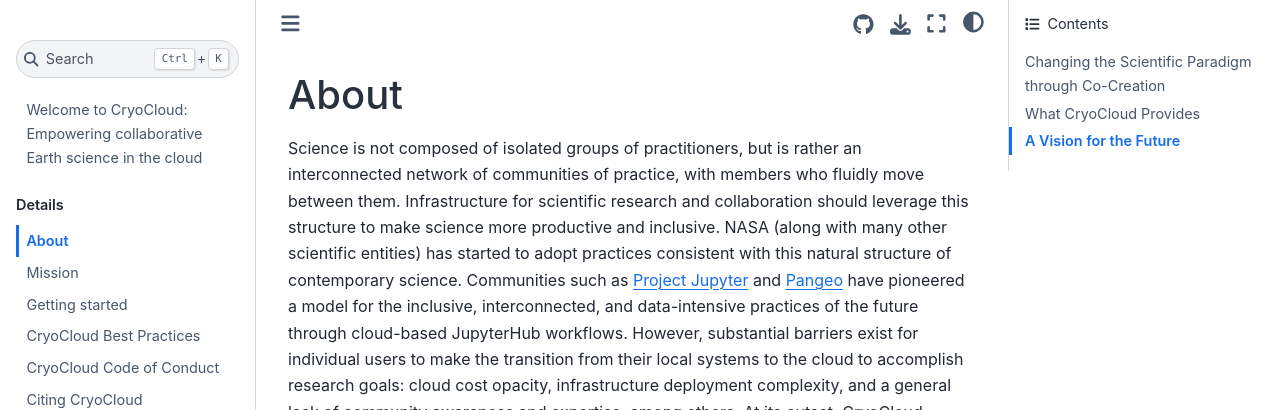
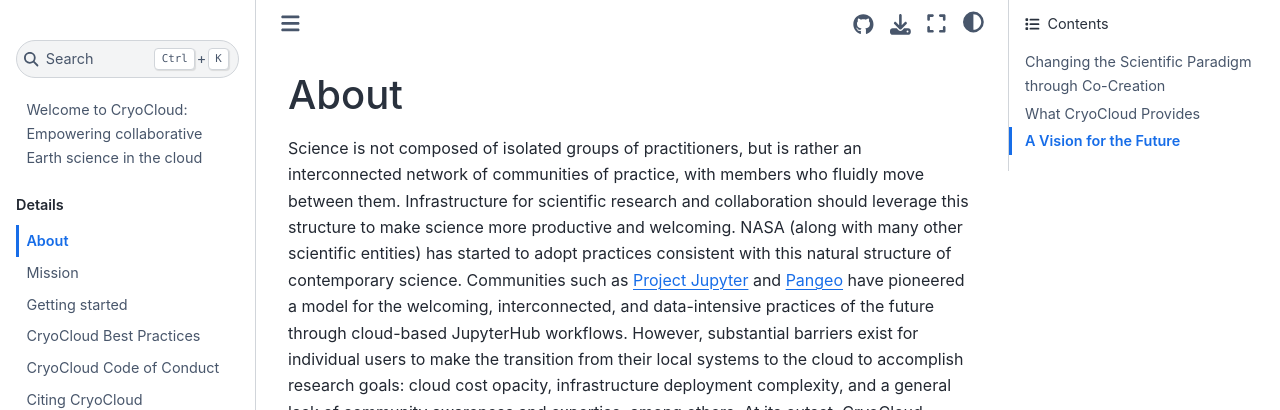
Before and after one commit to CryoInTheCloud/CryoCloudWebsite, a Jupyter Book: the page built from book/content/about.md, in a window 1280 px wide and 900 px high. Shown: the top 410 px of the window. Built offline with Jupyter Book 1.0.4 settings and Sphinx 7.4.7 and the Sphinx Book theme 1.1.4, drawn with Linux system fonts in a browser that asks for light colours; pages that are not in the unit, such as notebooks, are missing from menus; some of the changed text lies outside the part shown.

Commit message:
Update wording

```diff
--- a/book/content/about.md
+++ b/book/content/about.md
@@ -1,7 +1,7 @@
 
 # About
 
-Science is not composed of isolated groups of practitioners, but is rather an interconnected network of communities of practice, with members who fluidly move between them. Infrastructure for scientific research and collaboration should leverage this structure to make science more productive and inclusive. NASA (along with many other scientific entities) has started to adopt practices consistent with this natural structure of contemporary science. Communities such as [Project Jupyter](https://jupyter.org/) and [Pangeo](https://pangeo.io/) have pioneered a model for the inclusive, interconnected, and data-intensive practices of the future through cloud-based JupyterHub workflows. However, substantial barriers exist for individual users to make the transition from their local systems to the cloud to accomplish research goals: cloud cost opacity, infrastructure deployment complexity, and a general lack of community awareness and expertise, among others. At its outset, CryoCloud overcame these barriers by building upon existing cloud-workflow models and creating infrastructure that allows researchers to seamlessly move their workflows wherever they can do their best work.
+Science is not composed of isolated groups of practitioners, but is rather an interconnected network of communities of practice, with members who fluidly move between them. Infrastructure for scientific research and collaboration should leverage this structure to make science more productive and welcoming. NASA (along with many other scientific entities) has started to adopt practices consistent with this natural structure of contemporary science. Communities such as [Project Jupyter](https://jupyter.org/) and [Pangeo](https://pangeo.io/) have pioneered a model for the welcoming, interconnected, and data-intensive practices of the future through cloud-based JupyterHub workflows. However, substantial barriers exist for individual users to make the transition from their local systems to the cloud to accomplish research goals: cloud cost opacity, infrastructure deployment complexity, and a general lack of community awareness and expertise, among others. At its outset, CryoCloud overcame these barriers by building upon existing cloud-workflow models and creating infrastructure that allows researchers to seamlessly move their workflows wherever they can do their best work.
 
 CryoCloud is not just a cloud platform—it’s a **community-driven initiative** that brings scientists, developers, and data providers together. By working collaboratively with accessible tools and workflows, we empower researchers to reimagine how they analyze and share data.
 
```
Also changed, not shown: other parts of book/content/about.md (+1 -1 lines).
